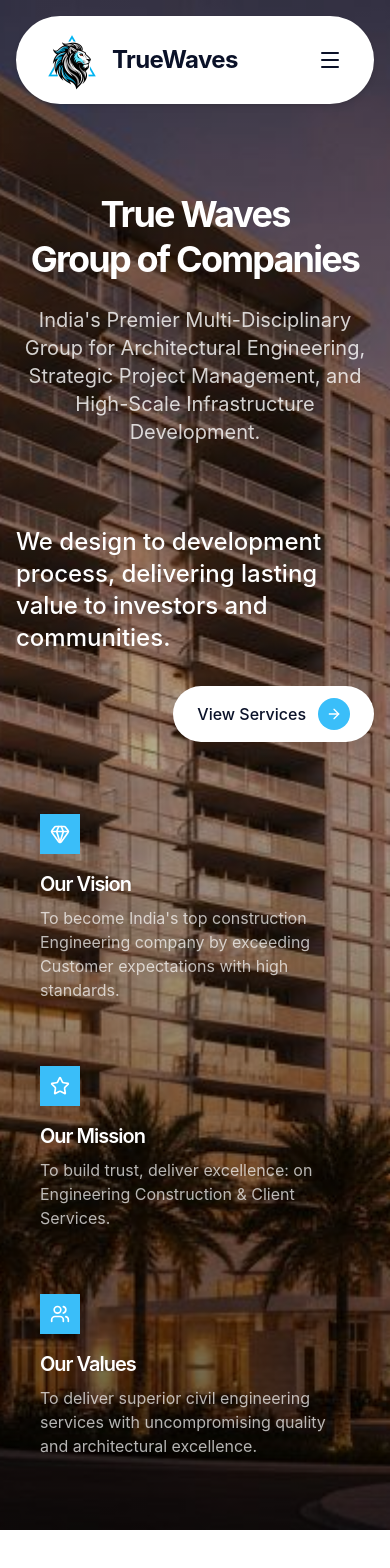
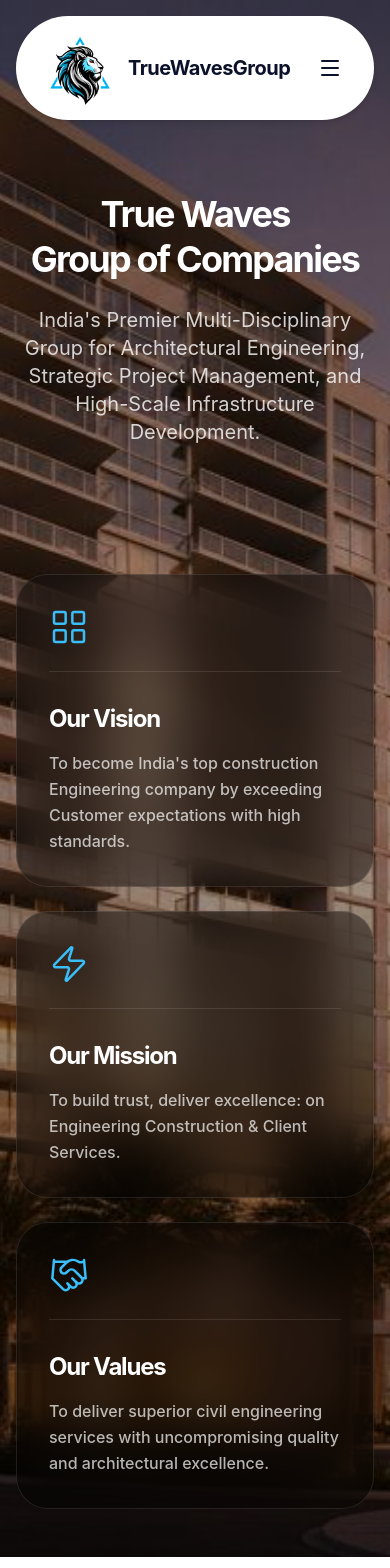
Before and after one commit to godivatech/truewaves_associates_website, a React (Vite) app: page / in a window 390 px wide. Shown: the top 1568 px of the page. Built offline with nearby package versions, Linux system fonts and the light colour scheme.

Commit message:
UI and content change

```diff
--- a/src/sections/AboutFullPage.tsx
+++ b/src/sections/AboutFullPage.tsx
@@ -138,7 +138,7 @@ export default function AboutSection() {
             initial={{ opacity: 0, x: 100 }}
             animate={{ opacity: 0.1, x: 0 }}
             transition={{ duration: 1.5, ease: "easeOut" }}
-            className="text-[20rem] lg:text-[30rem] font-bold text-white whitespace-nowrap leading-none tracking-tighter"
+            className="text-[10rem] lg:text-[15rem] font-bold text-white whitespace-nowrap leading-none tracking-tighter"
             style={{
               WebkitTextStroke: '1px rgba(255,255,255,0.3)',
               color: 'transparent'
@@ -154,7 +154,7 @@ export default function AboutSection() {
               initial={{ opacity: 0, x: -50 }}
               animate={{ opacity: 1, x: 0 }}
               transition={{ duration: 0.8, ease: "easeOut" }}
-              className="text-6xl sm:text-8xl lg:text-[11rem] font-bold text-white tracking-tighter leading-[0.85]"
+              className="text-6xl sm:text-7xl lg:text-8xl font-bold text-white tracking-tighter leading-[0.85]"
             >
               About <br /> Us
             </motion.h1>
@@ -472,6 +472,6 @@ export default function AboutSection() {
 
         </div>
       </div>
-    </section>
+    </section >
   );
 }
--- a/src/sections/AboutSection.tsx
+++ b/src/sections/AboutSection.tsx
@@ -1,6 +1,6 @@
 import { useEffect, useRef, useState } from 'react';
 import { motion, useInView } from 'framer-motion';
-import { Diamond, Rocket } from 'lucide-react';
+
 
 interface CounterProps {
     target: number;
@@ -50,7 +50,7 @@ export default function AboutSection() {
             <div className="max-w-7xl mx-auto px-4 sm:px-6 lg:px-8">
 
                 {/* TOP ROW */}
-                <div className="grid grid-cols-1 lg:grid-cols-12 gap-12 lg:gap-16 mb-16 lg:mb-24">
+                <div className="grid grid-cols-1 lg:grid-cols-12 gap-12 lg:gap-16 mb-8 lg:mb-12">
                     <div className="lg:col-span-5 flex items-start">
                         <motion.div
                             initial={{ opacity: 0, y: 20 }}
@@ -70,37 +70,12 @@ export default function AboutSection() {
                             whileInView={{ opacity: 1, y: 0 }}
                             viewport={{ once: true }}
                             transition={{ duration: 0.6, delay: 0.1 }}
-                            className="text-4xl sm:text-5xl lg:text-6xl font-extrabold text-dark leading-[1.05] tracking-tight mb-12 max-w-3xl"
+                            className="text-4xl sm:text-5xl lg:text-6xl font-extrabold text-dark leading-[1.05] tracking-tight mb-0 max-w-3xl"
                         >
                             Your Premier Partner in Real Estate & Engineering Solutions
                         </motion.h2>
 
-                        <motion.div
-                            initial={{ opacity: 0, y: 30 }}
-                            whileInView={{ opacity: 1, y: 0 }}
-                            viewport={{ once: true }}
-                            transition={{ duration: 0.6, delay: 0.2 }}
-                            className="grid grid-cols-1 sm:grid-cols-2 gap-10"
-                        >
-                            <div className="pr-4 lg:pr-8">
-                                <div className="flex items-center gap-3 mb-4">
-                                    <Diamond className="w-5 h-5 text-dark" />
-                                    <h3 className="text-lg font-bold text-dark">Our vision</h3>
-                                </div>
-                                <p className="text-dark/70 text-sm leading-relaxed font-medium">
-                                    To lead the industry by delivering innovative, high-quality architectural and engineering solutions that redefine modern living.
-                                </p>
-                            </div>
-                            <div className="pr-4 lg:pr-8">
-                                <div className="flex items-center gap-3 mb-4">
-                                    <Rocket className="w-5 h-5 text-dark" />
-                                    <h3 className="text-lg font-bold text-dark">Our mission</h3>
-                                </div>
-                                <p className="text-dark/70 text-sm leading-relaxed font-medium">
-                                    To provide seamless, end-to-end project execution that exceeds client expectations through transparency and excellence.
-                                </p>
-                            </div>
-                        </motion.div>
+
                     </div>
                 </div>
 
--- a/src/sections/ContactFullPage.tsx
+++ b/src/sections/ContactFullPage.tsx
@@ -90,8 +90,8 @@ export default function ContactFullPage() {
                   <item.icon className="w-6 h-6 text-navy" />
                 </div>
                 <h3 className="text-xl font-bold text-navy mb-2">{item.title}</h3>
-              <p className="text-gray-500 mb-8">{item.value}</p>
-              <button className="w-full py-4 bg-[#E4EE7E] text-navy rounded-full font-bold text-sm tracking-wide hover:opacity-90 transition-opacity">
+                <p className="text-gray-500 mb-8 flex-1">{item.value}</p>
+                <button className="w-full py-4 bg-azure text-navy rounded-full font-bold text-sm tracking-wide hover:opacity-90 transition-opacity mt-auto">
                   {item.buttonText}
                 </button>
               </motion.div>
--- a/src/sections/Footer.tsx
+++ b/src/sections/Footer.tsx
@@ -41,15 +41,15 @@ export default function Footer() {
                     <div className="grid grid-cols-1 md:grid-cols-12 gap-y-10 lg:gap-x-0">
                         {/* Logo & Description */}
                         <div className="md:col-span-4 flex flex-col justify-between lg:pr-10">
-                            <a href="#" className="flex items-center gap-3">
+                            <a href="#" className="flex items-center gap-4">
                                 <img
                                     src="/images/Logo.png"
                                     alt="TrueWaves Logo"
-                                    className="h-20 w-auto object-contain"
+                                    className="h-32 w-auto object-contain"
                                 />
-                                <span className="text-2xl font-bold text-navy tracking-tight">TrueWaves</span>
+                                <span className="text-2xl sm:text-3xl font-extrabold text-navy tracking-tighter">TrueWaves<span className="text-azure">Group</span></span>
                             </a>
-                            <div className="mt-16 sm:mt-24">
+                            <div className="mt-12 sm:mt-16">
                                 <p className="text-[15px] text-muted-foreground leading-relaxed font-medium md:max-w-xs">
                                     True Waves Group of Companies. Engaged with professional engineering and construction since 2008.
                                 </p>
@@ -131,7 +131,7 @@ export default function Footer() {
                     {/* Copyright */}
                     <div className="flex flex-col sm:flex-row items-center justify-center gap-2">
                         <p className="text-[15px] text-muted-foreground font-medium">
-                            © 2026 <span className="text-navy font-bold">TrueWaves</span>. All Rights Reserved.
+                            © 2026 <span className="text-navy font-bold">TrueWavesGroup</span>. All Rights Reserved.
                         </p>
                         <span className="hidden sm:inline text-muted-foreground">•</span>
                         <p className="text-[15px] text-muted-foreground font-medium">
--- a/src/sections/FooterCTA.tsx
+++ b/src/sections/FooterCTA.tsx
@@ -60,7 +60,7 @@ export default function FooterCTA() {
         >
           <a
             href="#contact"
-            className="w-32 h-32 bg-navy-light/80 backdrop-blur-sm rounded-full flex items-center justify-center text-white text-sm font-medium text-center leading-tight hover:bg-navy transition-colors"
+            className="w-32 h-32 bg-navy-light/80 backdrop-blur-sm rounded-full flex items-center justify-center text-white text-sm font-medium text-center leading-tight hover:bg-accent hover:text-navy transition-all transform hover:scale-110 shadow-lg"
           >
             Get Your
             <br />
--- a/src/sections/HeroSection.tsx
+++ b/src/sections/HeroSection.tsx
@@ -1,19 +1,19 @@
 import { motion } from 'framer-motion';
-import { ArrowRight, Gem, Star, Users } from 'lucide-react';
+import { LayoutGrid, Zap, Handshake } from 'lucide-react';
 
 const featureCards = [
     {
-        icon: Gem,
+        icon: LayoutGrid,
         title: 'Our Vision',
         description: 'To become India\'s top construction Engineering company by exceeding Customer expectations with high standards.',
     },
     {
-        icon: Star,
+        icon: Zap,
         title: 'Our Mission',
         description: 'To build trust, deliver excellence: on Engineering Construction & Client Services.',
     },
     {
-        icon: Users,
+        icon: Handshake,
         title: 'Our Values',
         description: 'To deliver superior civil engineering services with uncompromising quality and architectural excellence.',
     },
@@ -87,43 +87,12 @@ export default function HeroSection() {
             {/* Bottom Section */}
             <div className="relative z-10 mt-auto">
                 <div className="max-w-7xl mx-auto px-4 sm:px-6 lg:px-8 pb-12">
-                    <div className="flex flex-col lg:flex-row items-end justify-between gap-8">
-                        {/* Left Text */}
-                        <motion.div
-                            initial={{ opacity: 0, x: -30 }}
-                            animate={{ opacity: 1, x: 0 }}
-                            transition={{ duration: 0.8, delay: 0.6 }}
-                            className="max-w-md"
-                        >
-                            <p className="text-2xl text-white font-medium">
-                                We design to development process, delivering lasting value to investors and communities.
-                            </p>
-                        </motion.div>
-
-                        {/* CTA Button */}
-                        <motion.div
-                            initial={{ opacity: 0, x: 30 }}
-                            animate={{ opacity: 1, x: 0 }}
-                            transition={{ duration: 0.8, delay: 0.7 }}
-                        >
-                            <a
-                                href="#services"
-                                className="group inline-flex items-center gap-3 px-6 py-3 bg-white text-navy rounded-full font-medium hover:bg-accent transition-colors"
-                            >
-                                View Services
-                                <span className="w-8 h-8 bg-accent group-hover:bg-white rounded-full flex items-center justify-center transition-colors">
-                                    <ArrowRight className="w-4 h-4 text-white group-hover:text-accent transition-colors" />
-                                </span>
-                            </a>
-                        </motion.div>
-                    </div>
-
                     {/* Feature Cards */}
                     <motion.div
                         initial={{ opacity: 0, y: 50 }}
                         animate={{ opacity: 1, y: 0 }}
                         transition={{ duration: 0.8, delay: 0.8 }}
-                        className="grid grid-cols-1 md:grid-cols-3 gap-4 mt-12"
+                        className="grid grid-cols-1 md:grid-cols-3 gap-6 mt-12"
                     >
                         {featureCards.map((card, index) => (
                             <motion.div
@@ -131,13 +100,14 @@ export default function HeroSection() {
                                 initial={{ opacity: 0, y: 30 }}
                                 animate={{ opacity: 1, y: 0 }}
                                 transition={{ duration: 0.5, delay: 0.9 + index * 0.1 }}
-                                className="glass rounded-2xl p-6"
+                                className="bg-black/40 backdrop-blur-xl border border-white/10 rounded-[2rem] p-8 flex flex-col h-full"
                             >
-                                <div className="w-10 h-10 bg-accent rounded-lg flex items-center justify-center mb-4">
-                                    <card.icon className="w-5 h-5 text-white" />
+                                <div className="mb-6">
+                                    <card.icon className="w-10 h-10 text-secondary" strokeWidth={1.5} />
                                 </div>
-                                <h3 className="text-xl font-semibold text-white mb-2">{card.title}</h3>
-                                <p className="text-base text-white/70">{card.description}</p>
+                                <div className="h-px w-full bg-white/10 mb-8" />
+                                <h3 className="text-2xl font-bold text-white mb-4 leading-tight">{card.title}</h3>
+                                <p className="text-base text-white/70 leading-relaxed font-medium">{card.description}</p>
                             </motion.div>
                         ))}
                     </motion.div>
--- a/src/sections/Navbar.tsx
+++ b/src/sections/Navbar.tsx
@@ -50,10 +50,10 @@ export default function Navbar() {
                         <img
                             src="/images/Logo.png"
                             alt="TrueWaves Logo"
-                            className="h-16 w-auto object-contain"
+                            className="h-20 w-auto object-contain"
                         />
-                        <span className="text-2xl font-bold tracking-tight text-navy">
-                            TrueWaves
+                        <span className="text-xl sm:text-2xl lg:text-3xl font-bold tracking-tight text-navy">
+                            TrueWavesGroup
                         </span>
                     </Link>
 
@@ -64,14 +64,14 @@ export default function Navbar() {
                                 {link.href.startsWith('/') && !link.href.includes('#') ? (
                                     <Link
                                         to={link.href}
-                                        className="flex items-center gap-1 text-sm font-medium text-navy hover:text-accent transition-colors"
+                                        className="flex items-center gap-1 text-base font-medium text-navy hover:text-accent transition-colors"
                                     >
                                         {link.name}
                                     </Link>
                                 ) : (
                                     <a
                                         href={link.href}
-                                        className="flex items-center gap-1 text-sm font-medium text-navy hover:text-accent transition-colors"
+                                        className="flex items-center gap-1 text-base font-medium text-navy hover:text-accent transition-colors"
                                     >
                                         {link.name}
                                     </a>
@@ -84,13 +84,13 @@ export default function Navbar() {
                     <div className="hidden lg:flex items-center gap-6">
                         <a
                             href="tel:+919487525226"
-                            className="flex items-center gap-2 text-sm text-navy hover:text-accent transition-colors"
+                            className="flex items-center gap-2 text-base text-navy hover:text-accent transition-colors"
                         >
                             <span className="text-muted-foreground">Call Us:</span>
                             <span className="underline underline-offset-2">+(91) 9487525226</span>
                         </a>
                         <button
-                            className="px-6 py-2.5 bg-accent text-navy text-sm font-semibold rounded-full hover:opacity-90 transition-all transform hover:scale-105"
+                            className="px-6 py-2.5 bg-accent text-navy text-base font-bold rounded-full hover:opacity-90 transition-all transform hover:scale-105"
                         >
                             Get In Touch
                         </button>
--- a/src/sections/ProjectsFullPage.tsx
+++ b/src/sections/ProjectsFullPage.tsx
@@ -104,7 +104,7 @@ export default function ProjectsSection() {
             initial={{ opacity: 0, x: 100 }}
             animate={{ opacity: 0.1, x: 0 }}
             transition={{ duration: 1.5, ease: "easeOut" }}
-            className="text-[20rem] lg:text-[30rem] font-bold text-white whitespace-nowrap leading-none tracking-tighter"
+            className="text-[10rem] lg:text-[15rem] font-bold text-white whitespace-nowrap leading-none tracking-tighter"
             style={{
               WebkitTextStroke: '1px rgba(255,255,255,0.3)',
               color: 'transparent'
@@ -120,7 +120,7 @@ export default function ProjectsSection() {
               initial={{ opacity: 0, x: -50 }}
               animate={{ opacity: 1, x: 0 }}
               transition={{ duration: 0.8, ease: "easeOut" }}
-              className="text-6xl sm:text-8xl lg:text-[11rem] font-bold text-white tracking-tighter leading-[0.85]"
+              className="text-6xl sm:text-7xl lg:text-8xl font-bold text-white tracking-tighter leading-[0.85]"
             >
               Latest <br /> Projects
             </motion.h1>
@@ -237,6 +237,6 @@ export default function ProjectsSection() {
 
         </div>
       </div>
-    </section>
+    </section >
   );
 }
--- a/src/sections/ServicesFullPage.tsx
+++ b/src/sections/ServicesFullPage.tsx
@@ -62,7 +62,7 @@ export default function ServicesSection() {
             initial={{ opacity: 0, x: 100 }}
             animate={{ opacity: 0.1, x: 0 }}
             transition={{ duration: 1.5, ease: "easeOut" }}
-                className="text-[20rem] lg:text-[30rem] font-bold text-white whitespace-nowrap leading-none tracking-tighter"
+            className="text-[10rem] lg:text-[15rem] font-bold text-white whitespace-nowrap leading-none tracking-tighter"
             style={{
               WebkitTextStroke: '1px rgba(255,255,255,0.3)',
               color: 'transparent'
@@ -78,7 +78,7 @@ export default function ServicesSection() {
               initial={{ opacity: 0, x: -50 }}
               animate={{ opacity: 1, x: 0 }}
               transition={{ duration: 0.8, ease: "easeOut" }}
-              className="text-6xl sm:text-8xl lg:text-[11rem] font-bold text-white tracking-tighter leading-[0.85]"
+              className="text-6xl sm:text-7xl lg:text-8xl font-bold text-white tracking-tighter leading-[0.85]"
             >
               Our <br /> Services
             </motion.h1>
@@ -124,13 +124,9 @@ export default function ServicesSection() {
                 whileInView={{ opacity: 1, y: 0 }}
                 viewport={{ once: true }}
                 transition={{ duration: 0.6, delay: 0.1 }}
-                className="text-4xl lg:text-5xl font-bold text-dark leading-tight"
+                className="text-4xl lg:text-5xl font-bold text-navy leading-tight"
               >
-                Discover our
-                <br />
-                Design to Development
-                <br />
-                Process
+                Discover our Design to Development Process
               </motion.h2>
             </div>
           </div>
@@ -174,6 +170,6 @@ export default function ServicesSection() {
 
         </div>
       </div>
-    </section>
+    </section >
   );
 }
```
Also changed, not shown: src/components/MDMessageSection.tsx (+4 -9 lines). Lines whose indentation alone changed are shown as unchanged.
